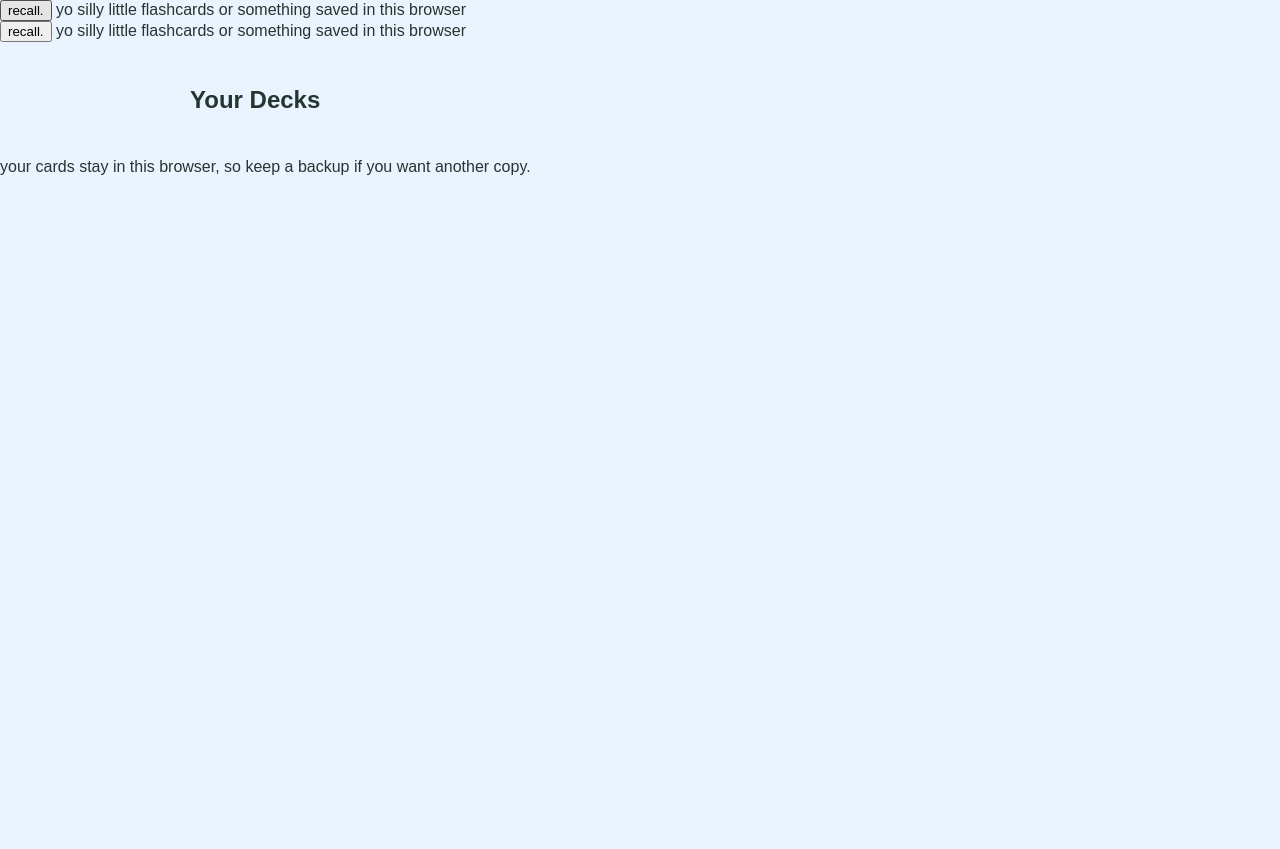
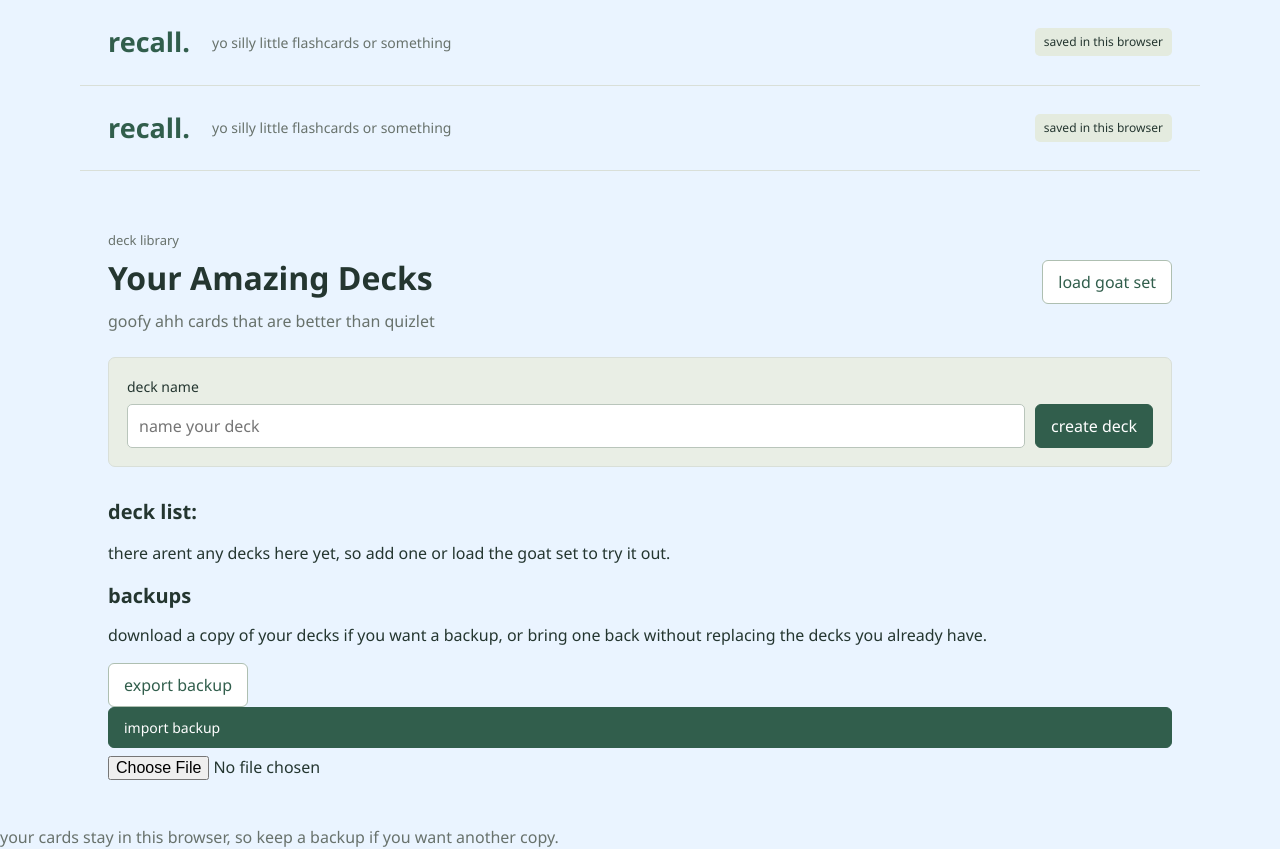
Before and after one commit to AizaFatimaHere/Recall, a plain HTML site: page index.html in a window 1280 px wide. Before the commit the page ends 800 px from the top, so only its background shows below. Drawn offline with Linux system fonts and the light colour scheme; a script that the page names is missing.

Commit message:
Build the deck library

```diff
--- a/index.html
+++ b/index.html
@@ -22,7 +22,27 @@
   </header>
   <main>
     <p id="notice" class="notice" role="status" aria-live="polite"></p>
-<section id="libraryScreen"><h1 id="libraryHeading">Your Decks</h1></section>
+    <section id="libraryScreen" aria-labelledby="libraryHeading">
+      <div class="page-title">
+        <div><p class="eyebrow">deck library</p><h1 id="libraryHeading" tabindex="-1">Your Amazing Decks</h1>
+          <p class="muted">goofy ahh cards that are better than quizlet</p></div>
+        <button id="sampleButton" class="secondary" type="button">load goat set</button>
+      </div>
+      <form id="deckForm" class="new-deck">
+        <label for="deckName">deck name</label>
+        <div class="form-row"><input id="deckName" maxlength="100" autocomplete="off" placeholder="name your deck">
+          <button type="submit">create deck</button></div>
+      </form>
+      <div class="section-label"><h2>deck list:</h2><span id="deckTotal"></span></div>
+      <p id="emptyLibrary" class="empty">there arent any decks here yet, so add one or load the goat set to try it out.</p>
+      <div id="deckList" class="deck-grid"></div>
+      <section class="backup-box" aria-labelledby="backupHeading">
+        <div><h2 id="backupHeading">backups</h2><p>download a copy of your decks if you want a backup, or bring one back without replacing the decks you already have.</p></div>
+        <div class="backup-actions"><button id="exportButton" class="secondary" type="button">export backup</button>
+          <label class="file-label" for="importFile">import backup</label><input id="importFile" type="file" accept=".json,application/json"></div>
+      </section>
+    </section>
+
   </main>
   <footer>your cards stay in this browser, so keep a backup if you want another copy.</footer>
 </body>
--- a/styles.css
+++ b/styles.css
@@ -1 +1,38 @@
-body{margin:0;font:16px Arial,sans-serif;background:#eaf4ff;color:#243630}main{max-width:900px;margin:auto;padding:24px}
+/* a small stylesheet for the library, editor and study screens */
+:root { --ink:#243630; --muted:#68726c; --green:#315e4c; --line:#d9dfd8; --paper:#eaf4ff; }
+* { box-sizing:border-box; }
+[hidden] { display:none !important; }
+body { margin:0; background:var(--paper); color:var(--ink); font:16px/1.5 "Segoe UI",Arial,sans-serif; }
+button,input,textarea { font:inherit; }
+button,.file-label { border:1px solid var(--green); background:var(--green); color:white; border-radius:6px; padding:9px 15px; cursor:pointer; }
+button:hover,.file-label:hover { filter:brightness(.93); }
+button:disabled { opacity:.45; cursor:default; }
+button:focus-visible,input:focus-visible,textarea:focus-visible,.file-label:focus-within { outline:3px solid #c18e38; outline-offset:3px; }
+.secondary { background:white; color:var(--green); border-color:#aebfb1; }
+.text-button { border:0; background:transparent; color:var(--green); padding:5px 0; text-decoration:underline; }
+.danger { color:#9e3939; }
+h1,h2,h3,p { margin-top:0; }
+h1 { font-size:32px; line-height:1.2; margin-bottom:12px; }
+h2 { font-size:20px; margin-bottom:12px; }
+h3 { font-size:20px; margin-bottom:8px; overflow-wrap:anywhere; }
+h1:focus,h2:focus { outline:none; }
+.muted,.small,footer { color:var(--muted); }
+.small { font-size:13px; margin:8px 0 0; }
+.eyebrow { color:var(--muted); font-size:13px; margin-bottom:8px; }
+.topbar { max-width:1120px; margin:auto; padding:22px 28px; border-bottom:1px solid var(--line); display:flex; align-items:center; gap:22px; flex-wrap:wrap; }
+.brand { border:0; background:transparent; color:var(--green); font-size:27px; font-weight:700; padding:0; }
+.little-note { color:var(--muted); font-size:14px; }
+.local-badge { margin-left:auto; font-size:12px; background:#e4ebdf; padding:5px 9px; border-radius:5px; }
+main { max-width:1120px; margin:auto; padding:18px 28px 45px; }
+.notice { min-height:24px; color:var(--green); margin:0 0 18px; font-size:14px; }
+.page-title,.section-label,.study-top { display:flex; align-items:center; justify-content:space-between; gap:20px; margin-bottom:24px; }
+.page-title .muted { margin-bottom:0; }
+.section-label { margin:30px 0 14px; }
+.section-label h2 { margin:0; }
+#deckTotal { color:var(--muted); font-size:14px; }
+label { display:block; font-size:14px; margin-bottom:7px; }
+input:not([type="checkbox"]):not([type="file"]),textarea { width:100%; border:1px solid #b9c5bb; border-radius:5px; background:white; padding:9px 11px; color:var(--ink); }
+textarea { resize:vertical; min-height:105px; }
+.new-deck { background:#e9eee5; padding:18px; border:1px solid var(--line); border-radius:7px; }
+.form-row { display:flex; gap:10px; align-items:center; flex-wrap:wrap; }
+.form-row input { flex:1; min-width:180px; }
```
